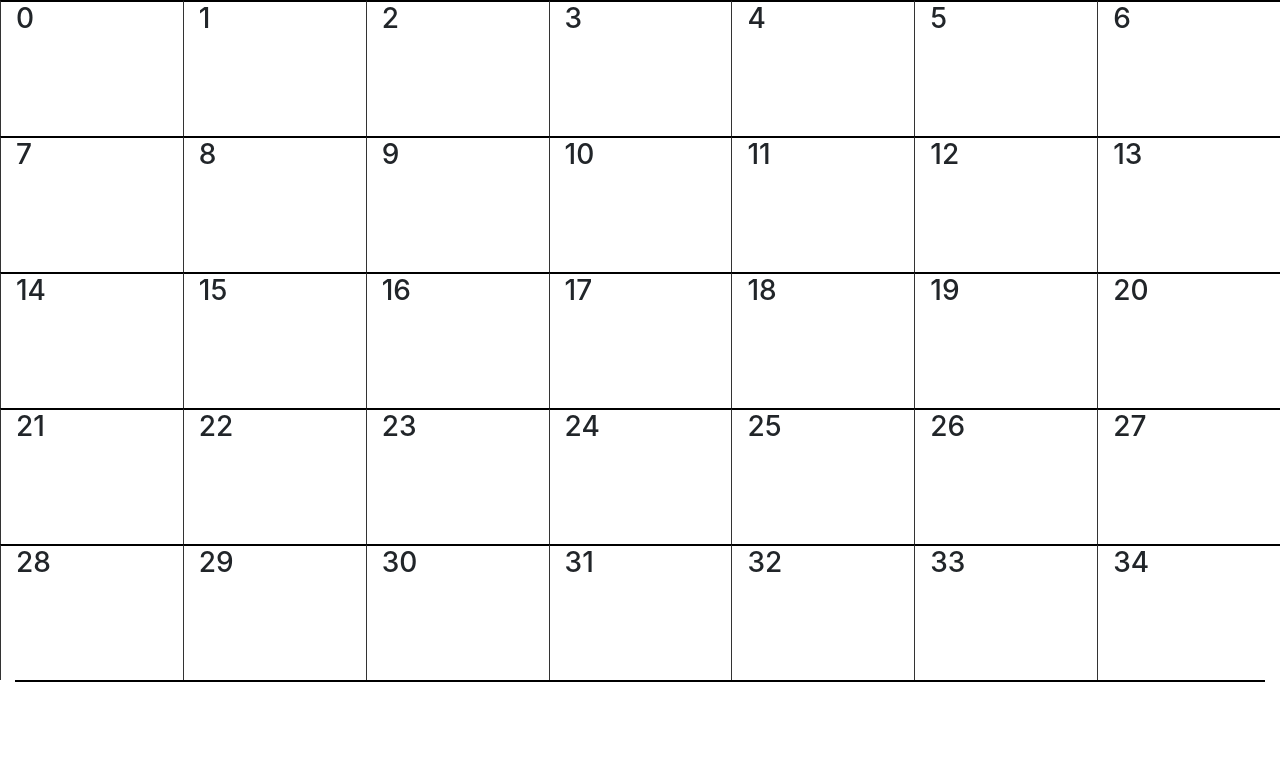
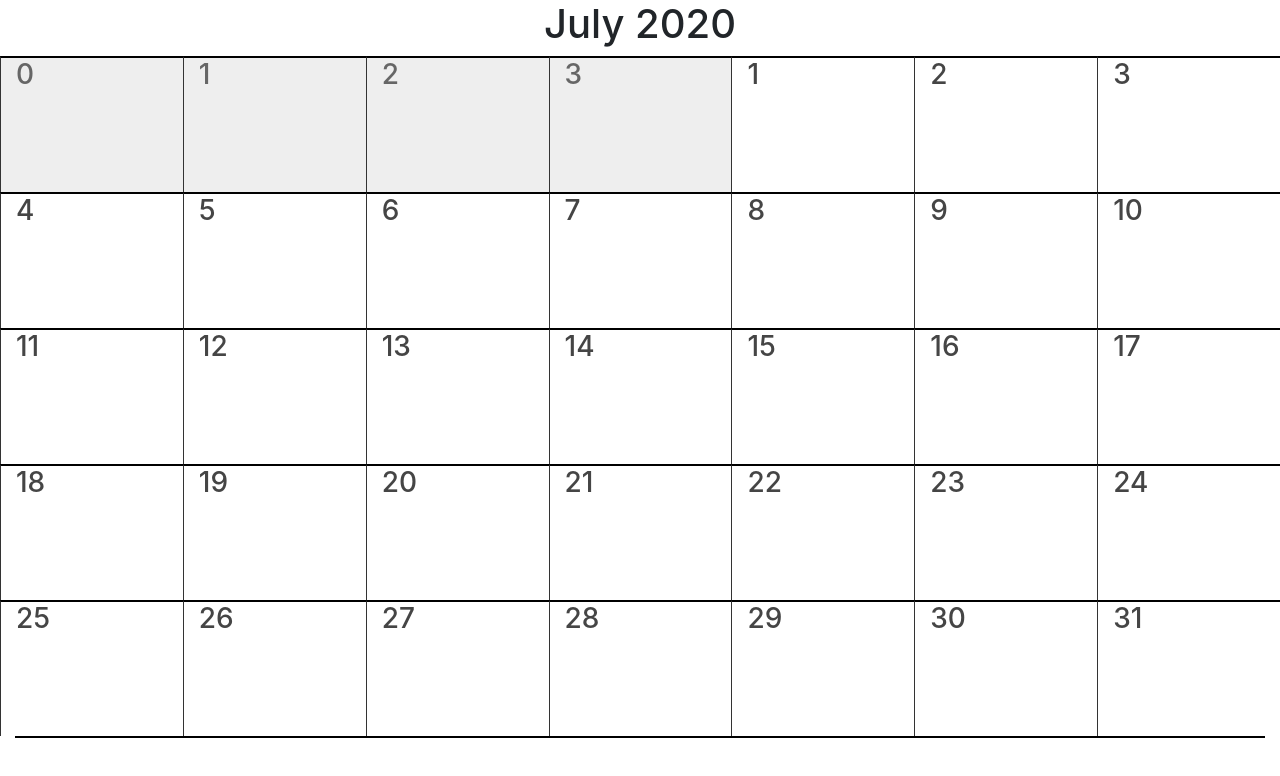
Before and after one commit to scrmbld/smash-calendar, a website: page index.html in a window 1280 px wide. Drawn offline with nearby package versions, Linux system fonts and the light colour scheme.

Commit message:
day alignment complete

```diff
--- a/css/styles.css
+++ b/css/styles.css
@@ -1,5 +1,10 @@
 .calendar-container{
   border-bottom: 2px solid black;
+}
+
+.calendar-container h1{
+  width: 100%;
+  text-align: center;
 }
 
 .week{
@@ -8,8 +13,19 @@
 .day{
   border-left: 1px solid #333;
   border-top: 2px solid black;
-  display: inline-block;
   height: 17vh;
+}
+
+.day h3{
+  color: #454545;
+}
+
+.day.not-current{/*.day element not part of the current month*/
+  background-color: #eee;
+}
+
+.day.not-current h3{
+  color: #666666;
 }
 
 .day #n34{
--- a/index.html
+++ b/index.html
@@ -11,10 +11,12 @@
 <body>
   <div class="container-fluid">
     <div class="calendar-container" id="n1">
+      <!-- month/year -->
+      <h1>Month Year</h1>
 
       <!-- weeks -->
       <div class="week row" id="n0">
-        <div id="n0" class="day col-md"></div>
+        <div id="n0" class="day col-md not-current"></div>
         <div id="n1" class="day col-md"></div>
         <div id="n2" class="day col-md"></div>
         <div id="n3" class="day col-md"></div>
@@ -58,10 +60,9 @@
         <div id="n33" class="day col-md"></div>
         <div id="n34" class="day col-md"></div>
       </div>
+    </div>
 
-
-
-    </div>
+    <!-- end of calendar -->
   </div>
 <!--loading bootsrap -->
   <script type="text/javascript" src="node_modules/jquery/dist/jquery.min.js"></script>
--- a/js/calendar.js
+++ b/js/calendar.js
@@ -1,21 +1,57 @@
+//month data
+const MONTHS = {
+  names: [`January`, `February`, `March`, `April`, `May`, `June`, `July`, `August`, `September`, `October`, `November`, `December`],
+  lengths: [31, 29, 31, 30, 31, 30, 31, 31, 30, 31, 30, 31],
+  getLength: function(month) {
+    console.assert(month > 0 && month < 12);
+    return this.lengths[month]
+  },
+  getName: function(month) {
+    console.assert(month > 0 && month < 12);
+    return this.names[month];
+  },
+  lastMonth: function(month) {
+    return (month + 11) % 12;
+  }
+};
+
 //day class
 class Day {
   constructor(id, parent) {//int, parent Calendar id
     this.id = id;
     this.element = document.querySelector(`.calendar-container#${parent} .week #n${id}`);
-    let dayNum = document.createElement(`h3`);
-    dayNum.textContent = `${id}`;
-    this.element.appendChild(dayNum);
+    this.dayNum = document.createElement(`h3`);
+    this.dayNum.textContent = `${id}`;
+    this.element.appendChild(this.dayNum);
   }
 }
 
 class Calendar {
-  constructor(id) {
+  constructor(id, time = new Date()) {//string div.calendar-container's id, int month, Date
+    let month = time.getMonth();
+    let year = time.getFullYear();
+    let start = new Date(`${month + 1}/1/${year} 1:00:00`).getDay();;//the id of the first day of the current month
+    console.log(start);
+    //initialize attributes
     this.id = id;
-    this.element = document.querySelector(`.calendar-container #${id}`);
+    this.element = document.querySelector(`.calendar-container#${id}`);
+    this.header = document.querySelector(`.calendar-container#${id} h1`);
     this.dayList = [];
+
+    //update header content
+    this.element.querySelector(`h1`).textContent = `${MONTHS.getName(month)} ${year}`;
+
+    //generate 5 rows (weeks) of 7 days (total 35)
     for (let i = 0; i < 35; i++) {
-      this.dayList.push(new Day(i, id));
+      this.dayList.push(new Day(i, id));//create day
+
+      //determine day number
+      if (i > MONTHS.getLength(month) + start || i <= start) {//if it's in the next month
+        this.dayList[i].element.classList.add(`not-current`);
+        this.dayList[i].dayNum.textContent = (i) % MONTHS.getLength(month);
+      } else if (this.dayList[i].dayNum.textContent <= start) {
+        this.dayList[i].dayNum.textContent = MONTHS.getLength(MONTHS.lastMonth(month)) - (start - i);
+      } else this.dayList[i].dayNum.textContent = i - start;
     }
   }
 }
```
